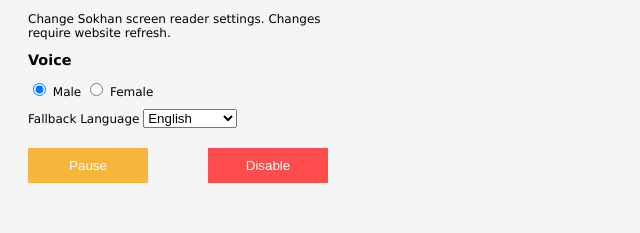
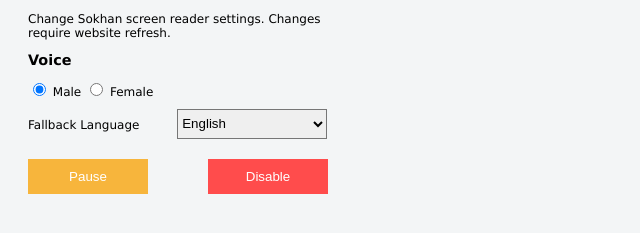
Before and after one commit to ArmanAbbasi/sokhan, a browser extension: page src/menu/menu.html in a window 1280 px wide. Shown: the part 57-290 px from the top of the page, without its empty margins (0-640 px from the left). Drawn offline with nearby package versions, Linux system fonts and the light colour scheme; files that its build step writes are made by us from their sources; files whose address does not match are found by name.

Commit message:
making select a bit nicer

```diff
--- a/src/stylesheets/main.scss
+++ b/src/stylesheets/main.scss
@@ -44,3 +44,10 @@
 .defaultMargin {
     margin: 10px 0;
 }
+
+select {
+    height: 30px;
+    width: 150px;
+    border-radius: 0;
+    margin-left: 34px;
+}
```
